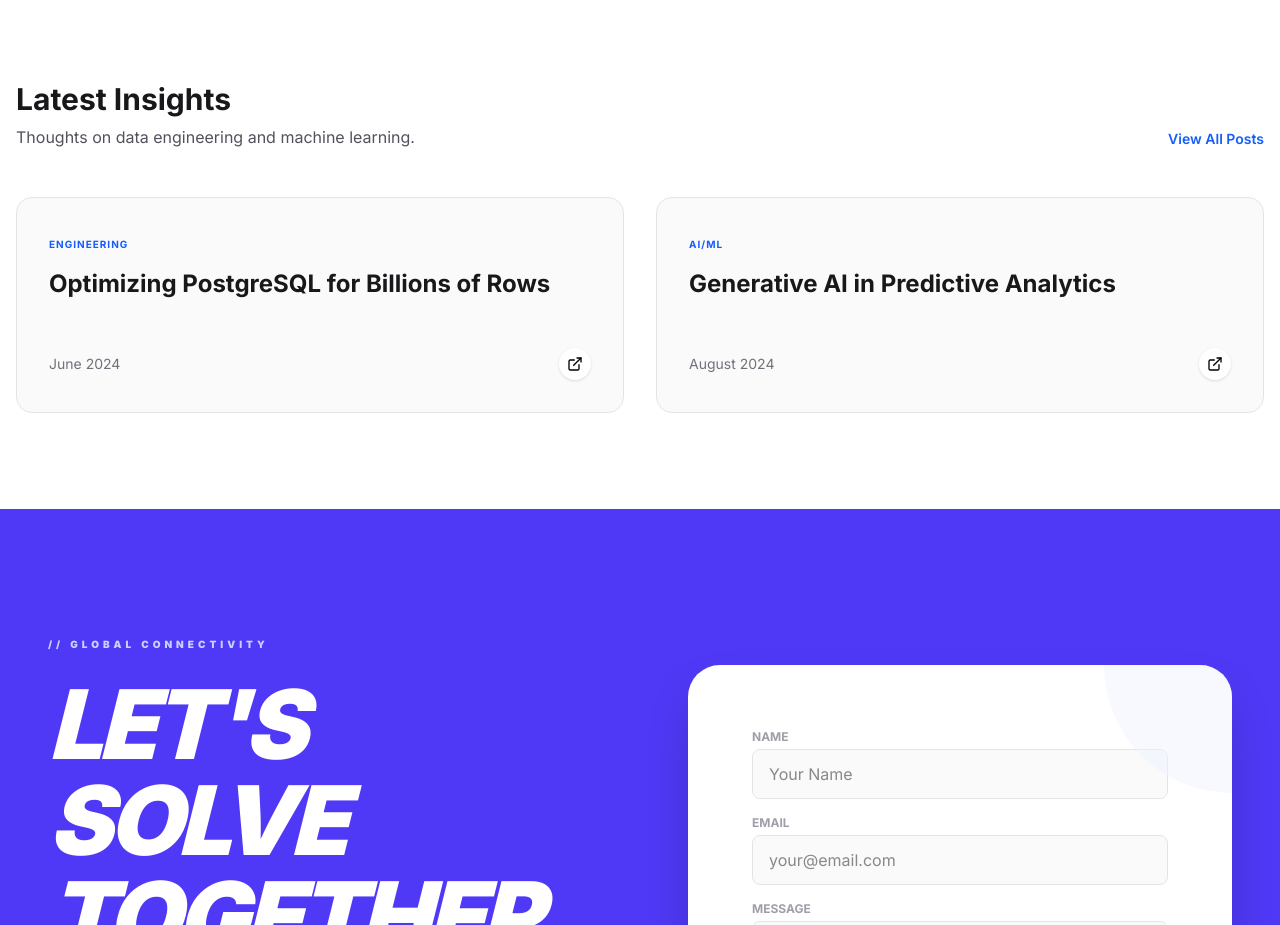
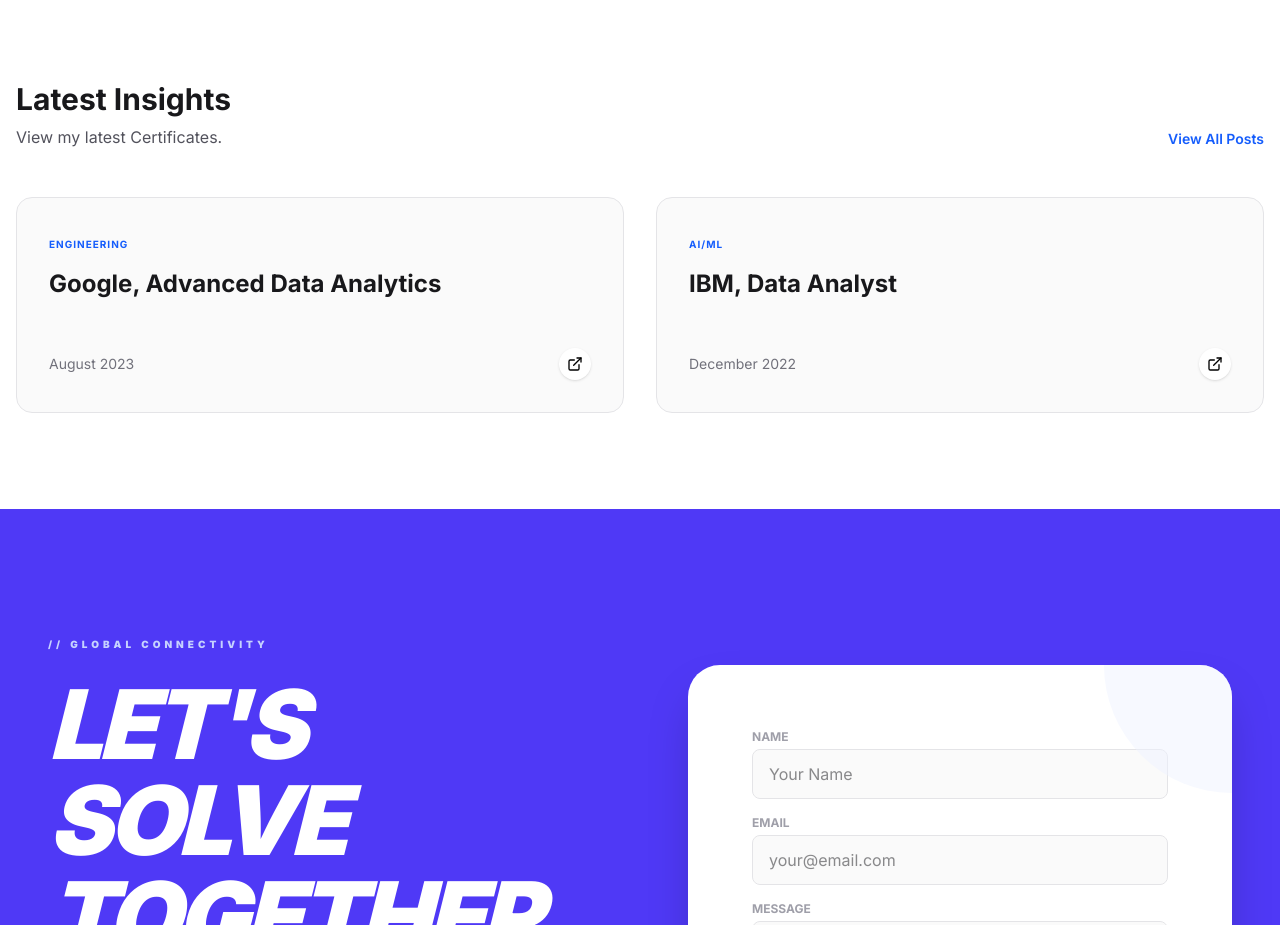
Before and after one commit to hadianasliwa/data-portfolio, a React (Vite) app: page / in a window 1280 px wide. Shown: the part 3280-4205 px from the top of the page. Built offline with nearby package versions, Linux system fonts and the light colour scheme.

Commit message:
modifying app.tsx

```diff
--- a/src/App.tsx
+++ b/src/App.tsx
@@ -259,15 +259,15 @@
              <div className="flex justify-between items-end mb-12">
                 <div>
                    <h2 className="text-3xl font-bold text-zinc-900 dark:text-white mb-2">Latest Insights</h2>
-                   <p className="text-zinc-600 dark:text-zinc-400">Thoughts on data engineering and machine learning.</p>
+                   <p className="text-zinc-600 dark:text-zinc-400">View my latest Certificates.</p>
                 </div>
                 <button className="hidden sm:block text-sm font-semibold text-blue-600 hover:underline">View All Posts</button>
              </div>
 
              <div className="grid grid-cols-1 md:grid-cols-2 gap-8">
                 {[
-                  { title: "Optimizing PostgreSQL for Billions of Rows", date: "June 2024", tag: "Engineering" },
-                  { title: "Generative AI in Predictive Analytics", date: "August 2024", tag: "AI/ML" }
+                  { title: "Google, Advanced Data Analytics", date: "August 2023", tag: "Engineering" },
+                  { title: "IBM, Data Analyst", date: "December 2022", tag: "AI/ML" }
                 ].map((post, i) => (
                   <motion.div
                     key={i}
```
